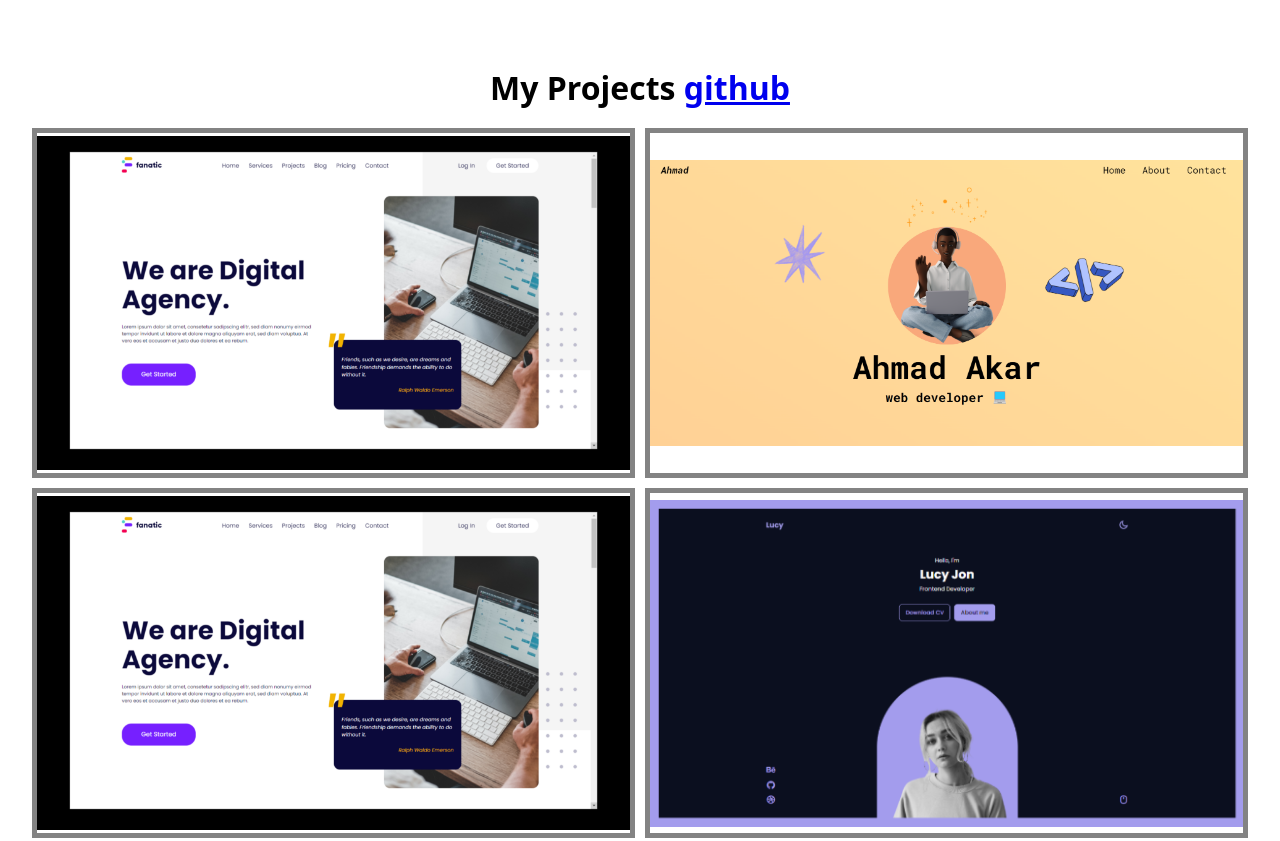
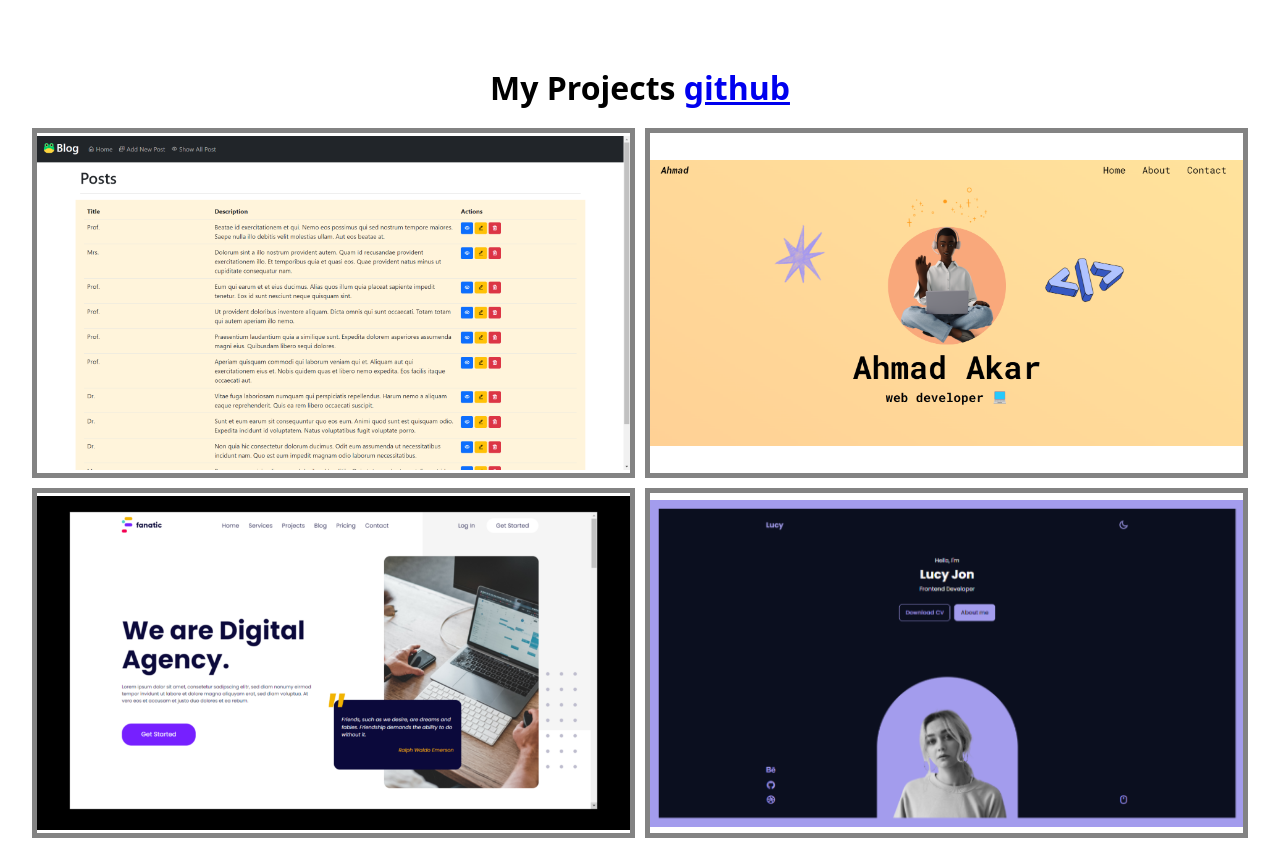
Before and after one commit to ahmadaboakar/projectshow, a plain HTML site: page index.html in a window 1280 px wide. Shown: the top 841 px of the page. Drawn offline with nearby package versions, Linux system fonts and the light colour scheme; files whose address does not match are found by name.

Commit message:
Update style.css

```diff
--- a/css/style.css
+++ b/css/style.css
@@ -62,7 +62,7 @@ i {
     color: white;
 }
 .child1 {
-    background-image: url('../images/Screenshot (145).png');
+    background-image: url('../images/Screenshot (148).png');
     background-position: center;
     background-size: contain;
     background-repeat: no-repeat;
```
